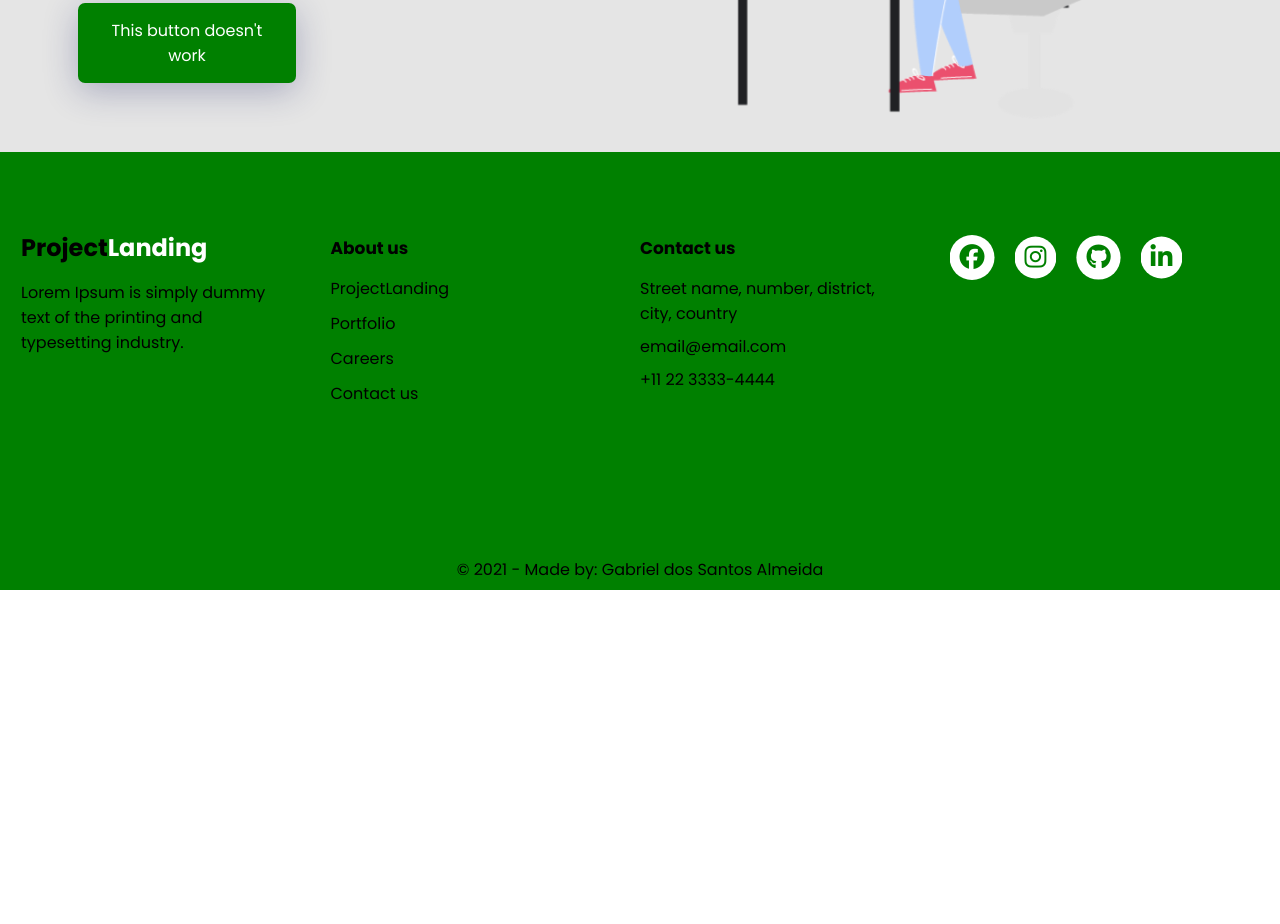
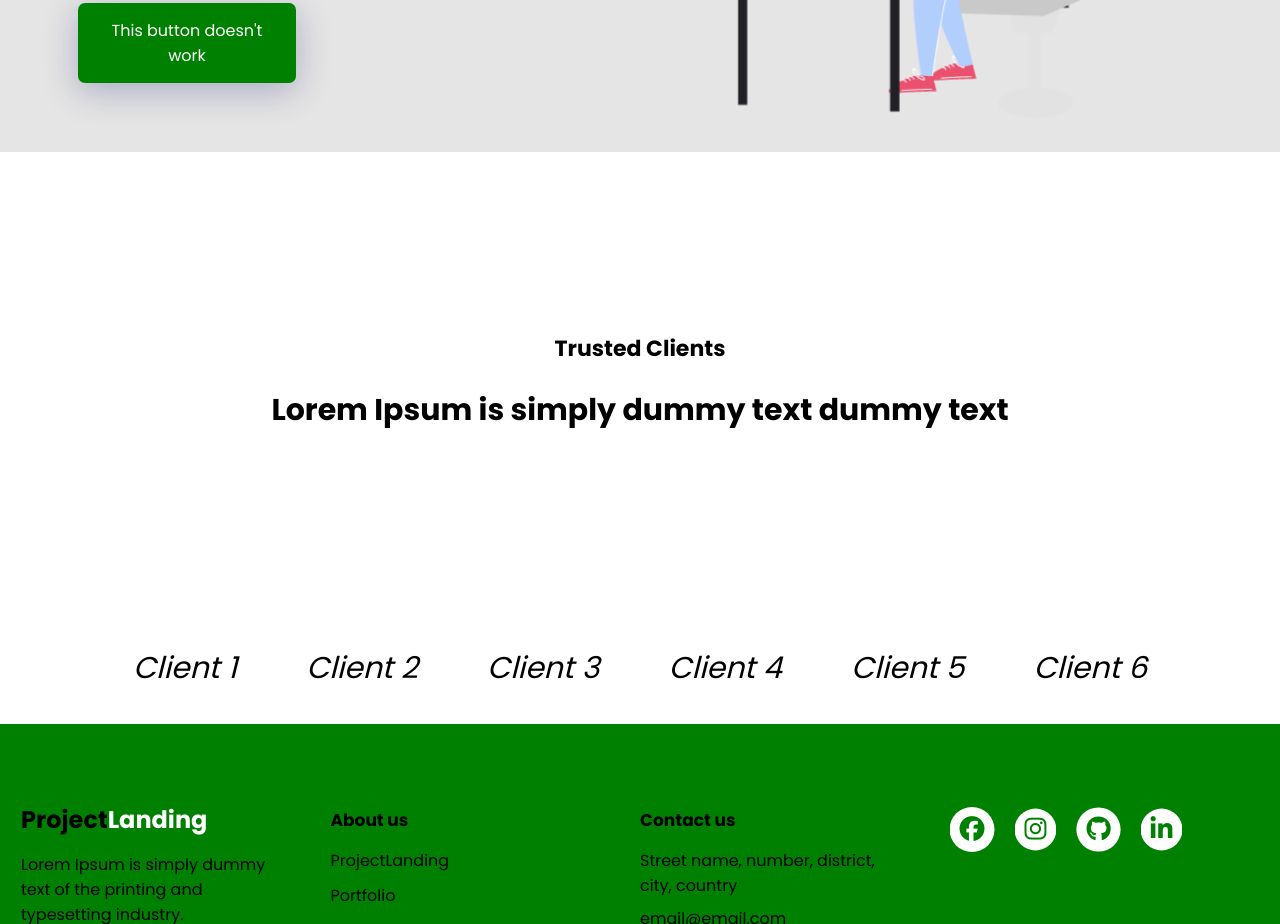
Before and after one commit to uBiell/Project-Landing, a plain HTML site: page index.html in a window 1280 px wide. Shown: the part 607-1531 px from the top of the page. Before the commit the page ends 1197 px from the top, so only its background shows below. Drawn offline with Linux system fonts and the light colour scheme.

Commit message:
Created trusted client list

```diff
--- a/index.html
+++ b/index.html
@@ -34,7 +34,9 @@
         </div>
     </header>
 
+    <!-- Main -->
     <main>
+        <!-- First Page -->
         <section class="init">
             <div class="info">
                 <h2>We deliver <span>Superb Creative</span> output to make great things happen</h2>
@@ -45,8 +47,25 @@
                 <img src="assets/images/meeting-deadlines-colored.png" alt="">
             </div>
         </section>
+
+        <!-- Clients -->
+        <section class="client">
+            <div class="text">
+                <h4>Trusted Clients</h4>
+                <h2>Lorem Ipsum is simply dummy text dummy text </h2>
+            </div>
+            <div class="client-list">
+                <i>Client 1</i>
+                <i>Client 2</i>
+                <i>Client 3</i>
+                <i>Client 4</i>
+                <i>Client 5</i>
+                <i>Client 6</i>
+            </div>
+        </section>
     </main>
 
+    <!-- Footer -->
     <footer class="end">
         <div class="end-info">
             <div class="marketing">
--- a/styles/style.css
+++ b/styles/style.css
@@ -9,7 +9,7 @@
     padding: calc(12.7rem + 8.2rem) 0 0;
 }
 
-/* Info Init */
+/* First Page */
 .info{
     grid-area: left;
     display: flex;
@@ -53,7 +53,6 @@
     transition: .5s;
 }
 
-/* Init Image */
 .image-wrapper{
     grid-area: right;
     display: flex;
@@ -63,6 +62,46 @@
     width: 55rem;
     height: 55rem;
     margin: auto;
+}
+
+/* First Page */
+.client{
+    display: flex;
+    flex-direction: column;
+    width: 100%;
+    height: 57.2rem;
+    align-items: center;
+}
+
+.client .text{
+    display: flex;
+    flex-direction: column;
+}
+
+.client .text h4{
+    margin-top: 18rem;
+    margin-bottom: 2.3rem;
+    text-align: center;
+    font-size: 2.2rem;
+}
+
+.client .text h2{
+    text-align: center;
+    font-size: 3rem;
+    margin-bottom: 3.1rem;
+}
+
+.client-list{
+    display: flex;
+    margin-right: auto;
+    margin-left: auto;
+    padding: 18.2rem 0;
+    gap: 6.9rem;
+}
+
+.client-list i{
+    display: flex;
+    font-size: 3rem;
 }
 
 /* Footer */
@@ -82,7 +121,6 @@
     height: 23.9rem;
 }
 
-/* Marketing */
 .end-info .marketing h2{
     font-size: 2.4rem;
     margin-top: -.5rem;
@@ -101,7 +139,6 @@
     text-align: left;
 }
 
-/* About us */
 .end-info .about h3,
 .end-info .end-contact h3,
 .end-info .end-social h3{
```
